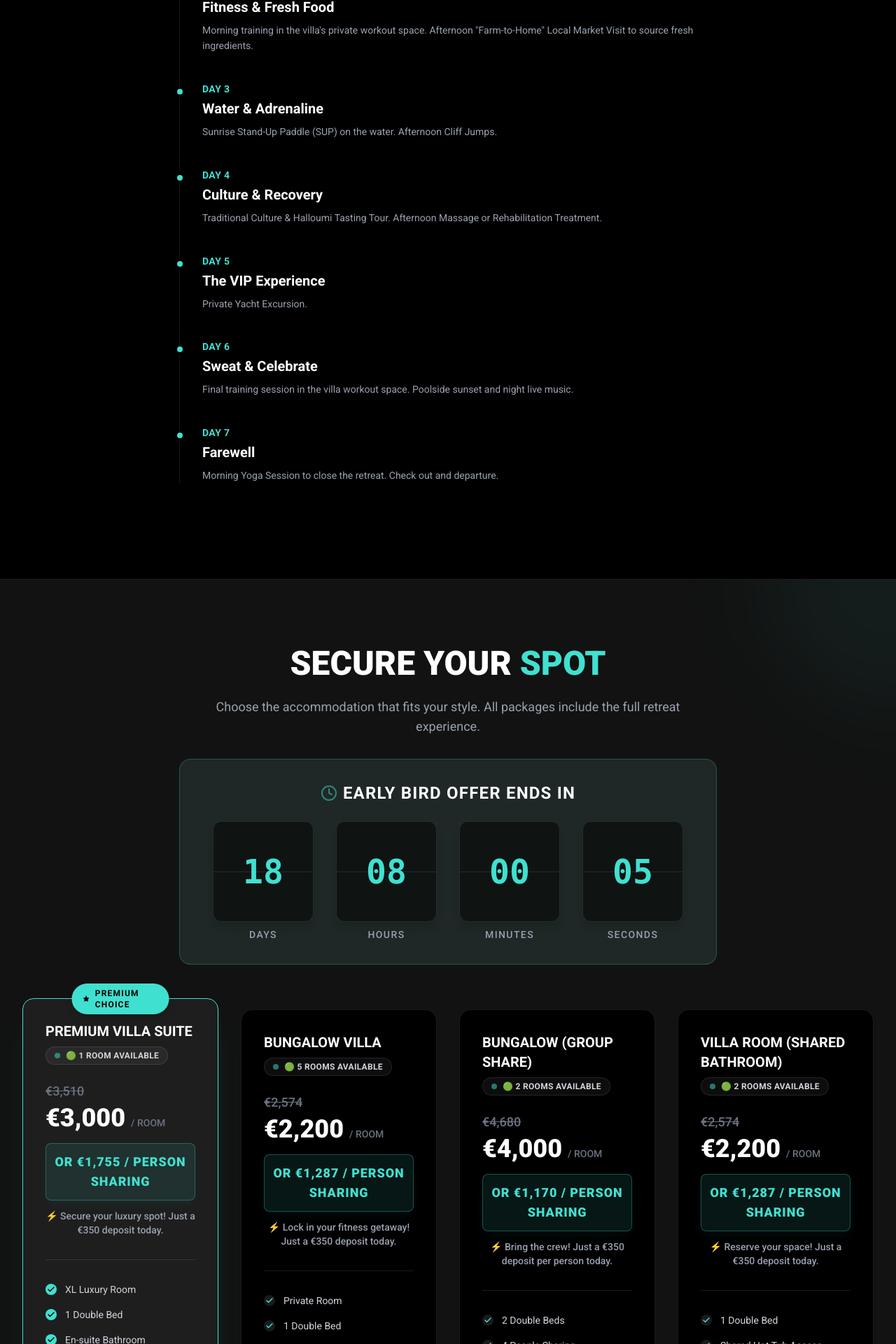
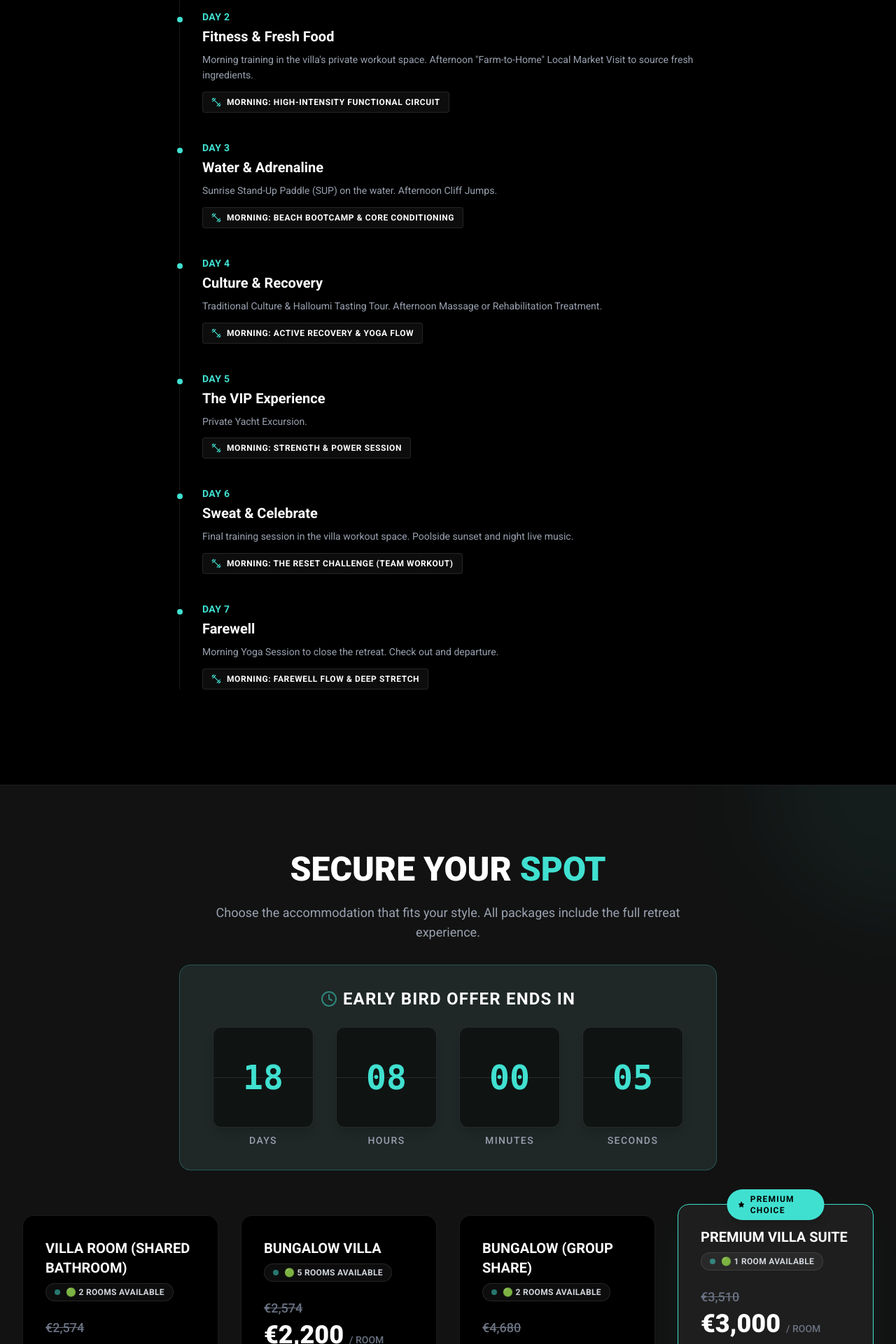
Before and after one commit to spiderfranlee/The-Reset-Guys, a React (Vite) app: page / in a window 1280 px wide. Shown: the part 9420-11340 px from the top of the page at 70% size. Built offline with nearby package versions, Linux system fonts and the light colour scheme.

Commit message:
feat: Enhance retreat itinerary and pricing details
Add specific workout activities to the daily itinerary. Update pricing tiers and room descriptions to better reflect available options and shared amenities.

```diff
--- a/App.tsx
+++ b/App.tsx
@@ -163,44 +163,55 @@ const App: React.FC = () => {
                    {
                      day: 'Day 1',
                      title: 'Arrival & Unwind',
-                     desc: 'Settle into the luxury villa (fresh sheets and towels service ready). Cliff walk to the beach and introduction.'
+                     desc: 'Settle into the luxury villa (fresh sheets and towels service ready). Cliff walk to the beach and introduction.',
+                     workout: 'Evening: Light Mobility & Welcome Stretch'
                    },
                    {
                      day: 'Day 2',
                      title: 'Fitness & Fresh Food',
-                     desc: 'Morning training in the villa\'s private workout space. Afternoon "Farm-to-Home" Local Market Visit to source fresh ingredients.'
+                     desc: 'Morning training in the villa\'s private workout space. Afternoon "Farm-to-Home" Local Market Visit to source fresh ingredients.',
+                     workout: 'Morning: High-Intensity Functional Circuit'
                    },
                    {
                      day: 'Day 3',
                      title: 'Water & Adrenaline',
-                     desc: 'Sunrise Stand-Up Paddle (SUP) on the water. Afternoon Cliff Jumps.'
+                     desc: 'Sunrise Stand-Up Paddle (SUP) on the water. Afternoon Cliff Jumps.',
+                     workout: 'Morning: Beach Bootcamp & Core Conditioning'
                    },
                    {
                      day: 'Day 4',
                      title: 'Culture & Recovery',
-                     desc: 'Traditional Culture & Halloumi Tasting Tour. Afternoon Massage or Rehabilitation Treatment.'
+                     desc: 'Traditional Culture & Halloumi Tasting Tour. Afternoon Massage or Rehabilitation Treatment.',
+                     workout: 'Morning: Active Recovery & Yoga Flow'
                    },
                    {
                      day: 'Day 5',
                      title: 'The VIP Experience',
-                     desc: 'Private Yacht Excursion.'
+                     desc: 'Private Yacht Excursion.',
+                     workout: 'Morning: Strength & Power Session'
                    },
                    {
                      day: 'Day 6',
                      title: 'Sweat & Celebrate',
-                     desc: 'Final training session in the villa workout space. Poolside sunset and night live music.'
+                     desc: 'Final training session in the villa workout space. Poolside sunset and night live music.',
+                     workout: 'Morning: The Reset Challenge (Team Workout)'
                    },
                    {
                      day: 'Day 7',
                      title: 'Farewell',
-                     desc: 'Morning Yoga Session to close the retreat. Check out and departure.'
+                     desc: 'Morning Yoga Session to close the retreat. Check out and departure.',
+                     workout: 'Morning: Farewell Flow & Deep Stretch'
                    }
                  ].map((slot, index) => (
                    <div key={index} className="mb-10 ml-8 relative group">
                      <div className="absolute -left-10 mt-1.5 w-4 h-4 rounded-full bg-primary border-4 border-black group-hover:scale-110 transition-transform duration-300"></div>
                      <span className="font-bold text-primary text-sm uppercase tracking-wide block mb-1">{slot.day}</span>
                      <h3 className="text-xl font-bold text-white mb-2">{slot.title}</h3>
-                     <p className="text-gray-400 text-sm leading-relaxed">{slot.desc}</p>
+                     <p className="text-gray-400 text-sm leading-relaxed mb-3">{slot.desc}</p>
+                     <div className="inline-flex items-center gap-2 bg-white/5 border border-white/10 rounded px-3 py-1.5">
+                       <Dumbbell size={14} className="text-primary" />
+                       <span className="text-xs font-bold text-white uppercase tracking-wider">{slot.workout}</span>
+                     </div>
                    </div>
                  ))}
               </div>
--- a/components/Pricing.tsx
+++ b/components/Pricing.tsx
@@ -38,20 +38,20 @@ const Pricing: React.FC = () => {
 
   const options = [
     {
-      title: 'PREMIUM VILLA SUITE',
-      subtitle: '🟢 1 ROOM AVAILABLE',
-      price: '€3,000',
-      originalPrice: '€3,510',
+      title: 'VILLA ROOM (Shared Bathroom)',
+      subtitle: '🟢 2 ROOMS AVAILABLE',
+      price: '€2,200',
+      originalPrice: '€2,574',
       per: '/ ROOM',
-      saveText: 'OR €1,755 / PERSON SHARING',
-      deposit: '⚡ Secure your luxury spot! Just a €350 deposit today.',
+      saveText: 'OR €1,287 / PERSON SHARING',
+      deposit: '⚡ Reserve your space! Just a €350 deposit today.',
       features: [
-        'XL Luxury Room',
         '1 Double Bed',
-        'En-suite Bathroom',
-        'Shared 1st Floor Terrace'
+        'Shared Hot Tub Access',
+        'Shared 1st Floor Terrace',
+        'Shared Bathroom'
       ],
-      highlight: true
+      highlight: false
     },
     {
       title: 'BUNGALOW VILLA',
@@ -86,20 +86,20 @@ const Pricing: React.FC = () => {
       highlight: false
     },
     {
-      title: 'VILLA ROOM (Shared Bathroom)',
-      subtitle: '🟢 2 ROOMS AVAILABLE',
-      price: '€2,200',
-      originalPrice: '€2,574',
+      title: 'PREMIUM VILLA SUITE',
+      subtitle: '🟢 1 ROOM AVAILABLE',
+      price: '€3,000',
+      originalPrice: '€3,510',
       per: '/ ROOM',
-      saveText: 'OR €1,287 / PERSON SHARING',
-      deposit: '⚡ Reserve your space! Just a €350 deposit today.',
+      saveText: 'OR €1,755 / PERSON SHARING',
+      deposit: '⚡ Secure your luxury spot! Just a €350 deposit today.',
       features: [
+        'XL Luxury Room',
         '1 Double Bed',
-        'Shared Hot Tub Access',
-        'Shared 1st Floor Terrace',
-        'Shared Bathroom'
+        'En-suite Bathroom',
+        'Shared 1st Floor Terrace'
       ],
-      highlight: false
+      highlight: true
     }
   ];
 
@@ -183,8 +183,8 @@ const Pricing: React.FC = () => {
                         <span className="text-4xl font-black text-white">{option.price}</span>
                         <span className="text-gray-500 ml-2 text-sm font-medium uppercase">{option.per}</span>
                       </div>
-                      <div className="mt-3 w-full bg-primary/10 border border-primary/30 rounded-lg p-3 text-center shadow-lg shadow-primary/5 transform transition-all hover:scale-[1.02] hover:bg-primary/20">
-                        <span className="text-primary text-base md:text-lg font-black uppercase tracking-wider">
+                      <div className="mt-4 w-full bg-primary/20 border-2 border-primary/50 rounded-xl p-4 text-center shadow-xl shadow-primary/20 transform transition-all hover:scale-[1.05] hover:bg-primary/30">
+                        <span className="text-primary text-xl md:text-2xl font-black uppercase tracking-wider block leading-tight">
                           {option.saveText}
                         </span>
                       </div>
```
